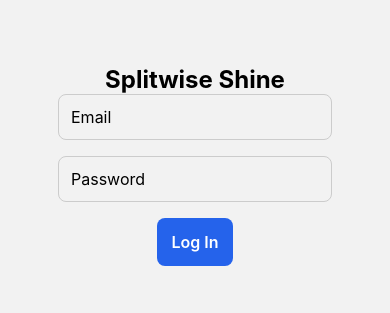
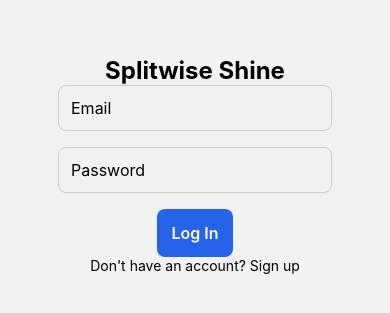
Before and after one commit to Shine0111/splitwise-shine, a React Native app in the folder mobile/: screen /Login in a window 390 px wide. Shown: the part 257-570 px from the top of the page. Built offline with nearby package versions, Linux system fonts and the light colour scheme.

Commit message:
added register button

```diff
--- a/mobile/src/screens/LoginScreen.tsx
+++ b/mobile/src/screens/LoginScreen.tsx
@@ -10,7 +10,7 @@ import {
 import { useAuth } from "../context/AuthContext";
 import { loginRequest } from "../api/auth";
 
-export default function LoginScreen() {
+export default function LoginScreen({ navigation }: any) {
   const [email, setEmail] = useState("");
   const [password, setPassword] = useState("");
   const [submitting, setSubmitting] = useState(false);
@@ -68,6 +68,9 @@ export default function LoginScreen() {
           {submitting ? "Logging in..." : "Log In"}
         </Text>
       </TouchableOpacity>
+      <TouchableOpacity onPress={() => navigation.navigate("Register")}>
+        <Text>Don't have an account? Sign up</Text>
+      </TouchableOpacity>
     </View>
   );
 }
```
